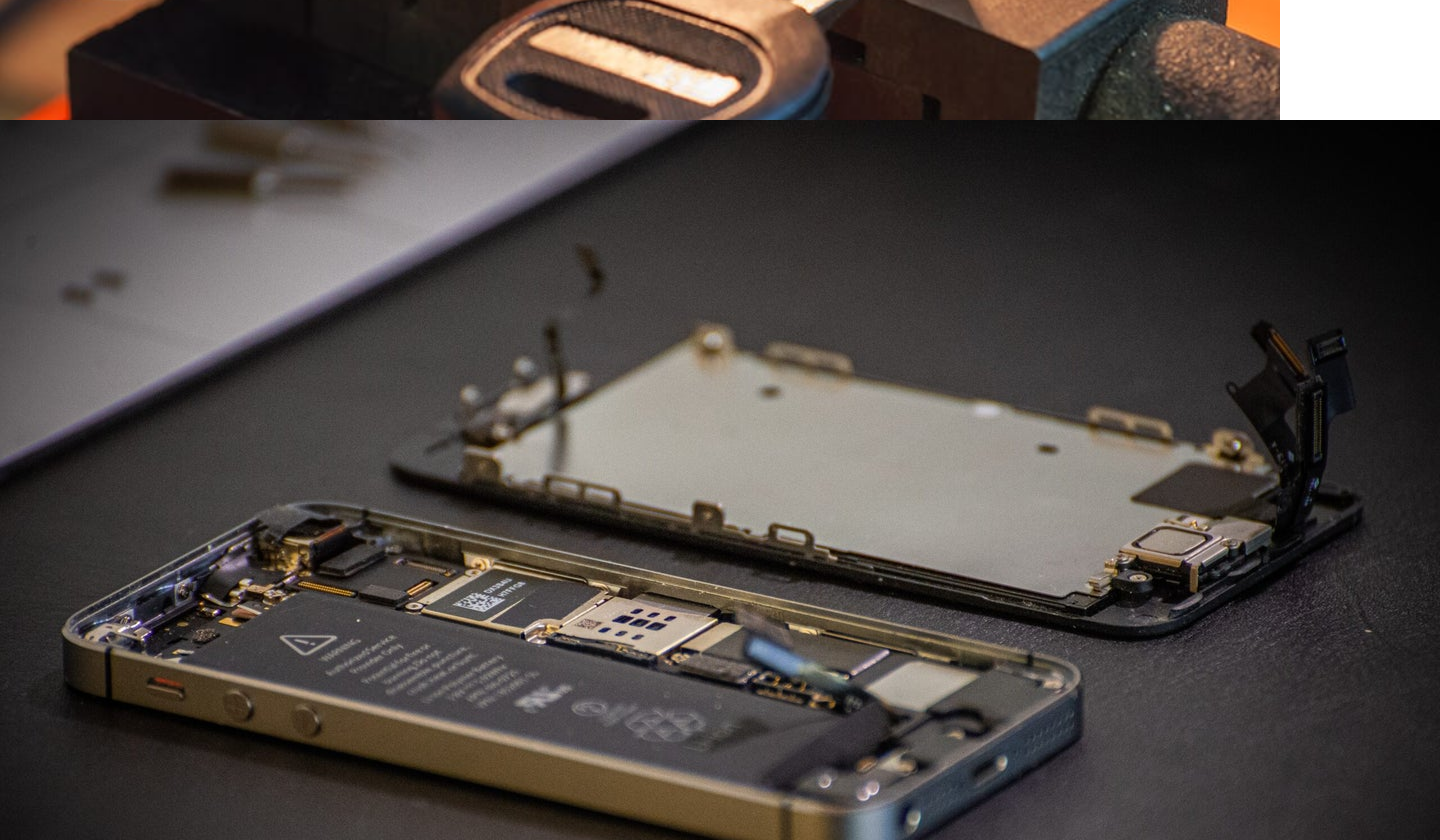
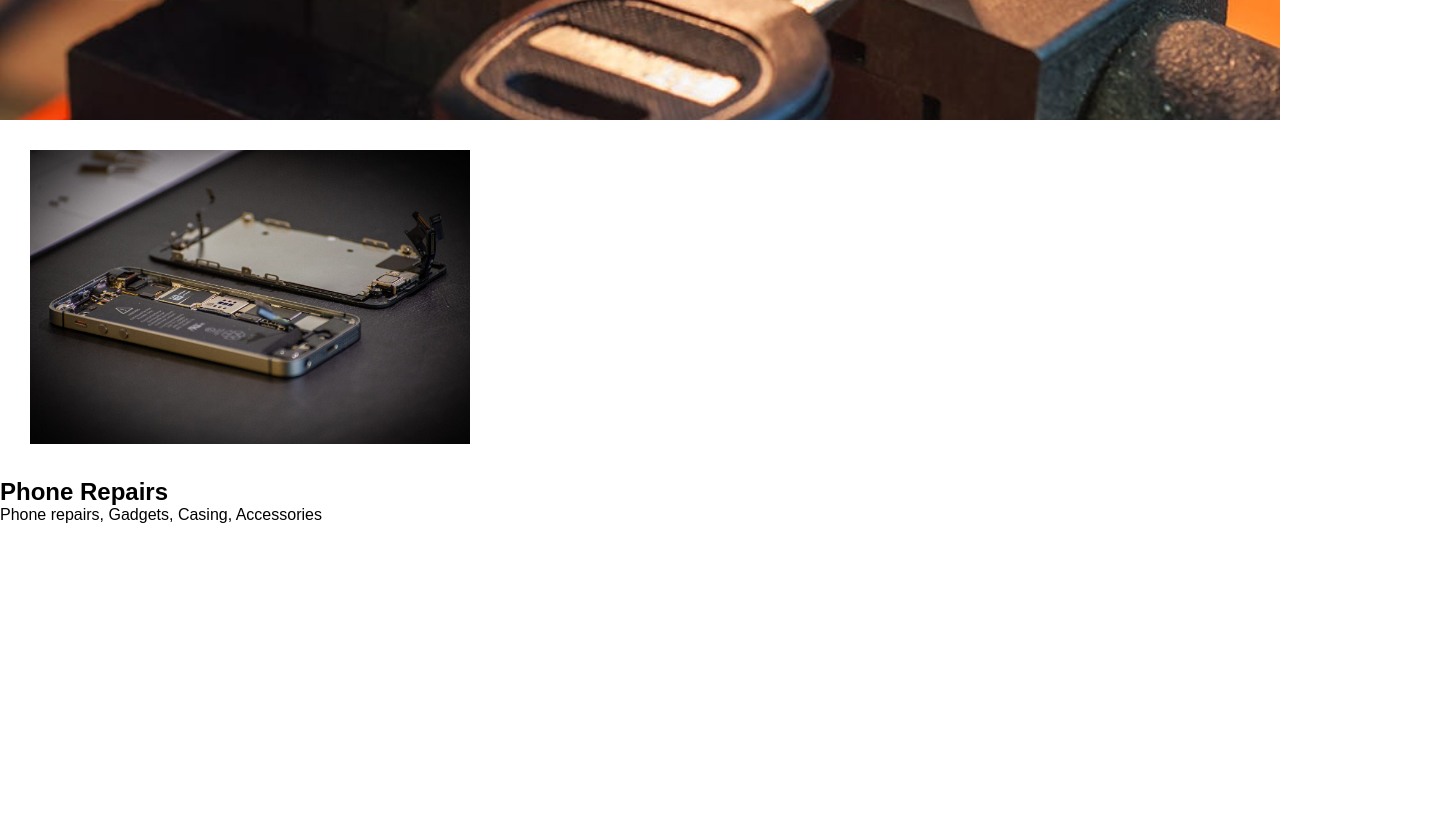
Before and after one commit to Zaf0708/claremont-keys, a plain HTML site: page index.html in a window 1280 px wide. Shown: the part 480-1320 px from the top of the page, 1440 px wide, since content can reach past the window. After the commit the page ends 1004 px from the top, so only its background shows below. Drawn offline with Linux system fonts and the light colour scheme.

Commit message:
First service image resized.

```diff
--- a/styles.css
+++ b/styles.css
@@ -26,3 +26,9 @@ nav ul li {
   margin: 5px 30px;
   font-size: 20px;
 }
+
+.phone-col-1 img {
+  width: 500px;
+  height: auto;
+  padding: 30px;
+}
```
